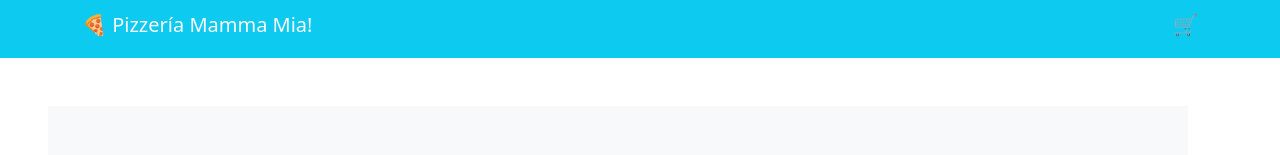
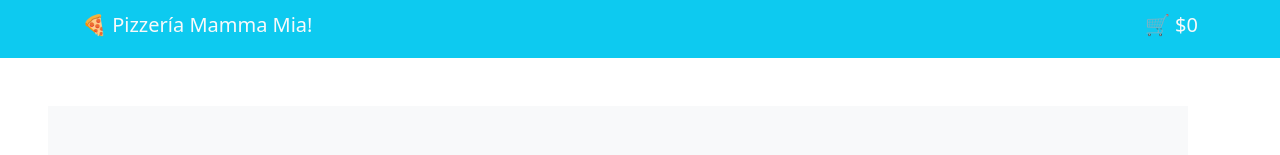
Before and after one commit to gabrielcespedes/desafio_5_4_pizza_mamma_mia, a React (Create React App) app: page /carrito in a window 1280 px wide. Shown: the top 155 px of the page. Built offline with nearby package versions, Linux system fonts and the light colour scheme.

Commit message:
version estable

```diff
--- a/src/App.js
+++ b/src/App.js
@@ -16,7 +16,8 @@ function App() {
 
   const endpoint = "/pizzas.json";
   const [pizzas, setPizzas] = useState([]);
-  const estadoCompartido = {pizzas, setPizzas};
+  const [navTotal, setNavTotal] = useState(0);
+  const estadoCompartido = {pizzas, setPizzas, navTotal, setNavTotal};
 
   useEffect(() => {
     dataPizzas();
--- a/src/components/Navbar.jsx
+++ b/src/components/Navbar.jsx
@@ -1,6 +1,11 @@
 import { Link } from "react-router-dom";
 
+import { useContext } from "react";
+import MyContext from "../my_context";
+
 const Navbar = () => {
+    const{navTotal} = useContext(MyContext);
+
     return(
         <div className="navbar bg-info">
             <div className="container">
@@ -8,7 +13,7 @@ const Navbar = () => {
                     <h5> <Link to="" className="text-light text-decoration-none">🍕 Pizzería Mamma Mia!</Link></h5>
                 </div>
                 <div>
-                    <h5><Link to="/carrito" className="text-decoration-none">🛒</Link></h5>
+                    <h5><Link to="/carrito" className="text-light text-decoration-none">🛒 ${navTotal}</Link></h5>
                 </div>
             </div>
         </div>
--- a/src/views/Carrito.jsx
+++ b/src/views/Carrito.jsx
@@ -2,13 +2,14 @@ import { useContext} from "react";
 import MyContext from "../my_context";
 
 const Carrito = () => {
-    const {pizzas} = useContext(MyContext);
+    const {pizzas, setNavTotal} = useContext(MyContext);
 
     const calculateTotal = () => {
         let total = 0;
         pizzas.forEach((element) => {
             total += element.price * element.amount;
         });
+        setNavTotal(total);
         return total;
     }
 
@@ -22,7 +23,7 @@ const Carrito = () => {
                     if (element.amount > 0) {
                         return element;
                     }
-                }).map((element, index) => {return(<><p><img src={element.img} width="100"></img> {element.name[0].toUpperCase() + element.name.slice(1)} <span className="ms-auto">${element.price * element.amount}</span> </p>
+                }).map((element, index) => {return(<><p key={index}><img src={element.img} width="100"></img> {element.name[0].toUpperCase() + element.name.slice(1)} <span className="ms-auto">${element.price * element.amount}</span> </p>
                 <hr></hr></> )})}
                 <div className="d-flex justify-content-between">
                     <h3 className="text-dark">Total: ${calculateTotal()}
```
